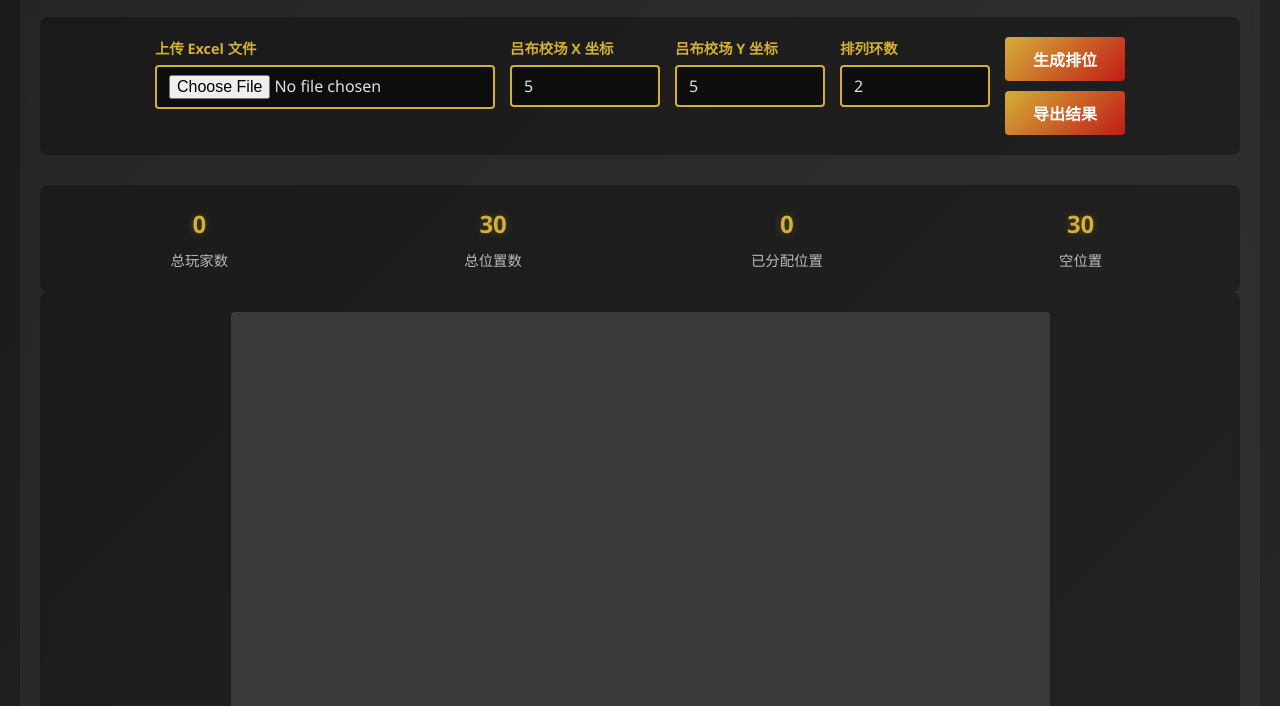
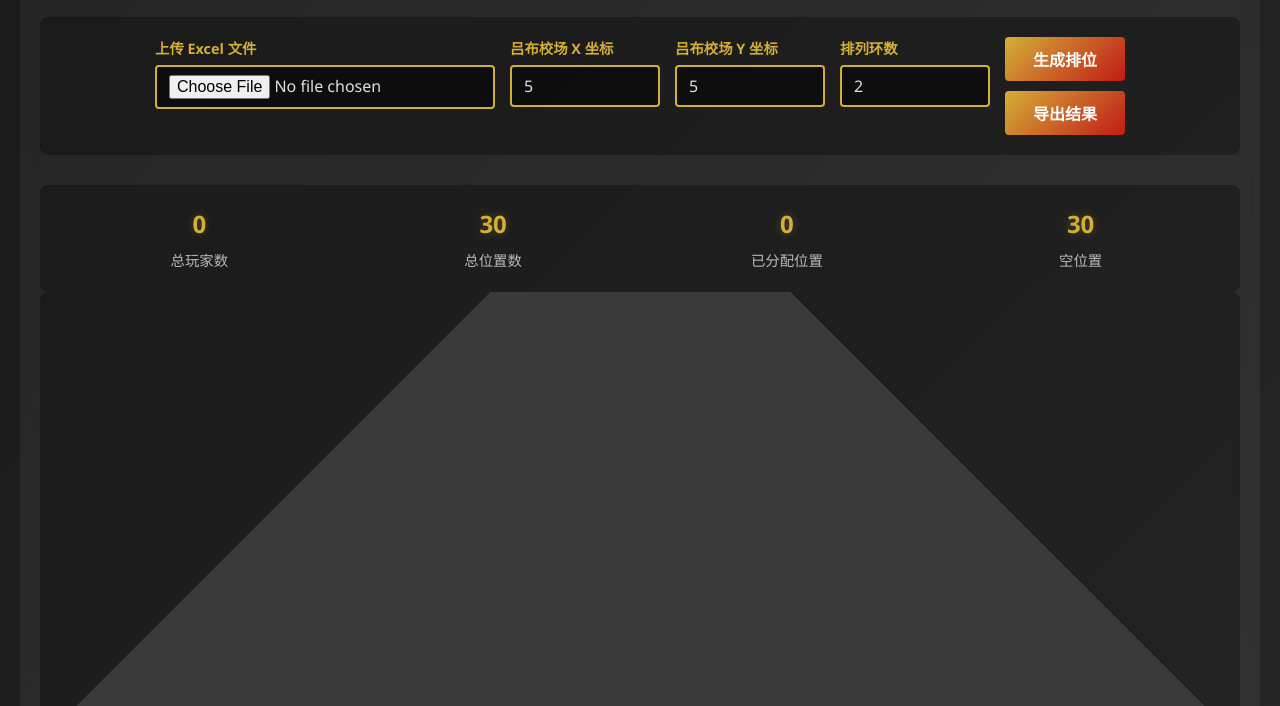
Before and after one commit to littlemo/sanbing_lvbu_pos, a website: page index.html in a window 1280 px wide. Shown: the part 94-800 px from the top of the page. Drawn offline with Linux system fonts and the light colour scheme.

Commit message:
style: 调整网格旋转角度
将单元格整体布局顺时针旋转45度，模拟游戏中的45°视角坐标系

```diff
--- a/index.html
+++ b/index.html
@@ -130,6 +130,8 @@
             --rows: 10;
             grid-template-columns: repeat(var(--cols), var(--cell-size));
             grid-template-rows: repeat(var(--rows), var(--cell-size));
+            transform: rotate(45deg);
+            transform-origin: center;
         }
 
         .cell {
```
Also changed, not shown: dist/index.html.
